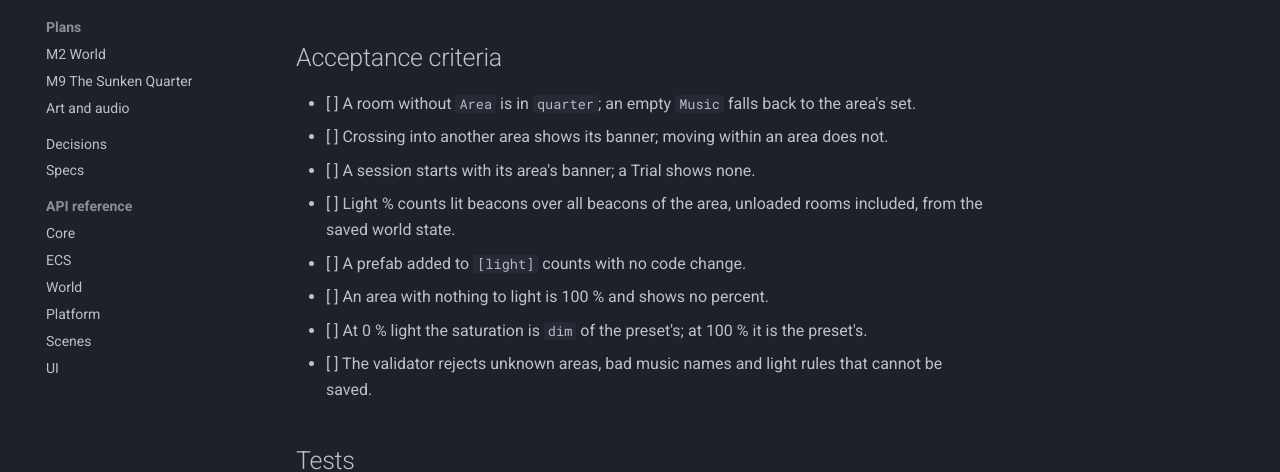
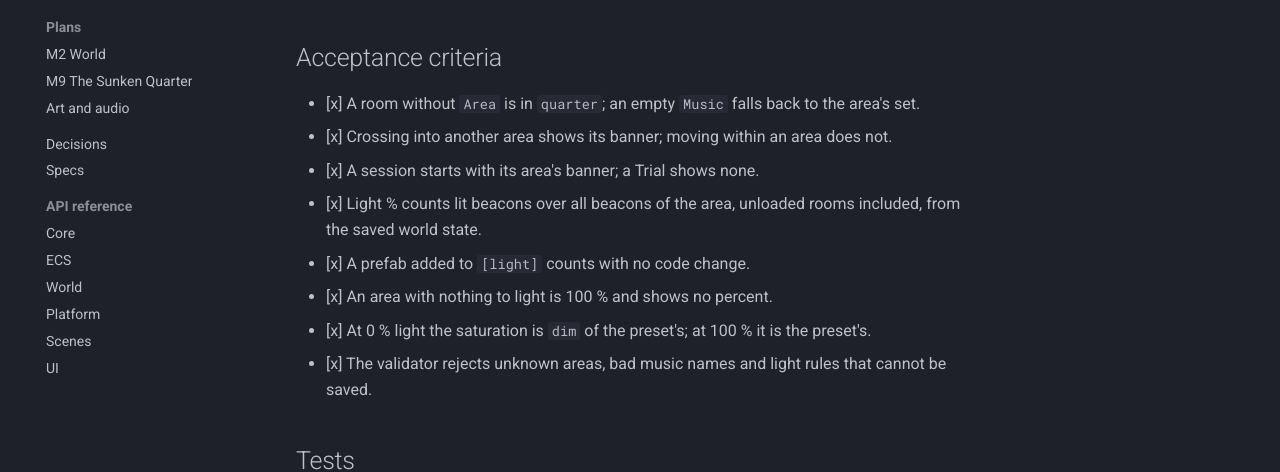
Before and after one commit to AxelSuu/emberwake, an MkDocs documentation site: the page built from docs/specs/areas.md, in a window 1280 px wide and 900 px high, scrolled down 1074 px. Shown: the part 287-759 px from the top of the window. Built offline with MkDocs 1.6.1 and Material for MkDocs 9.7.7, drawn with Linux system fonts in a browser that asks for light colours.

```diff
--- a/docs/specs/areas.md
+++ b/docs/specs/areas.md
@@ -41,15 +41,15 @@ back as the player lights it, so progress shows on screen and not only in menus.
 | rate | 0.5 | light per second the saturation eases by |
 
 ## Acceptance criteria
-- [ ] A room without `Area` is in `quarter`; an empty `Music` falls back to the area's set.
-- [ ] Crossing into another area shows its banner; moving within an area does not.
-- [ ] A session starts with its area's banner; a Trial shows none.
-- [ ] Light % counts lit beacons over all beacons of the area, unloaded rooms included, from the
+- [x] A room without `Area` is in `quarter`; an empty `Music` falls back to the area's set.
+- [x] Crossing into another area shows its banner; moving within an area does not.
+- [x] A session starts with its area's banner; a Trial shows none.
+- [x] Light % counts lit beacons over all beacons of the area, unloaded rooms included, from the
   saved world state.
-- [ ] A prefab added to `[light]` counts with no code change.
-- [ ] An area with nothing to light is 100 % and shows no percent.
-- [ ] At 0 % light the saturation is `dim` of the preset's; at 100 % it is the preset's.
-- [ ] The validator rejects unknown areas, bad music names and light rules that cannot be saved.
+- [x] A prefab added to `[light]` counts with no code change.
+- [x] An area with nothing to light is 100 % and shows no percent.
+- [x] At 0 % light the saturation is `dim` of the preset's; at 100 % it is the preset's.
+- [x] The validator rejects unknown areas, bad music names and light rules that cannot be saved.
 
 ## Tests
 `tests/unit/game/test_areas.py`, `tests/integration/test_areas.py`,
```
Also changed, not shown: other parts of docs/specs/areas.md (+1 -1 lines).
